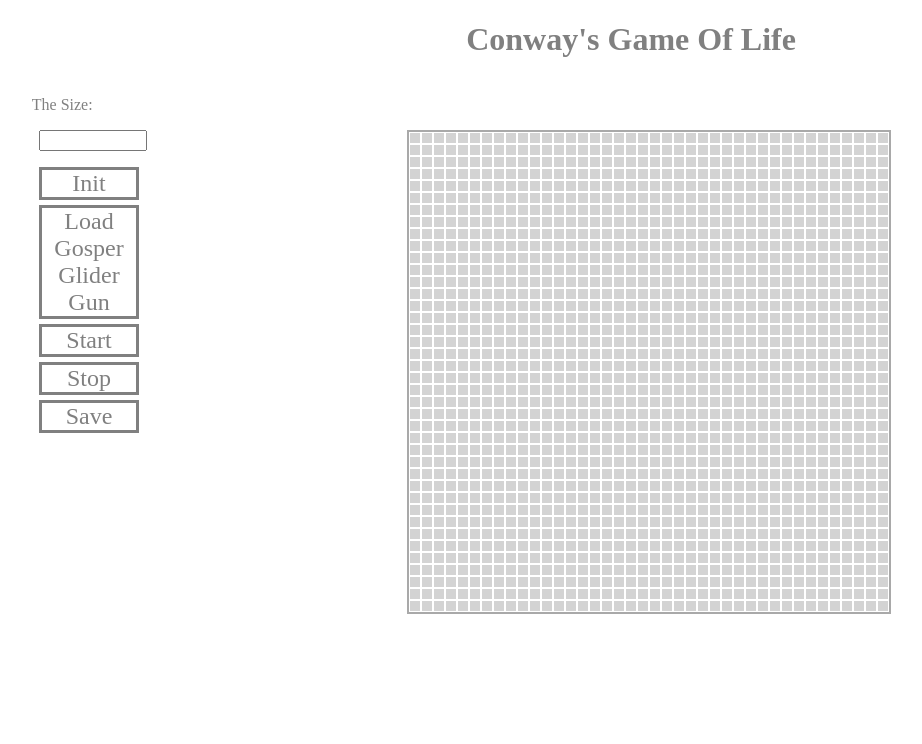
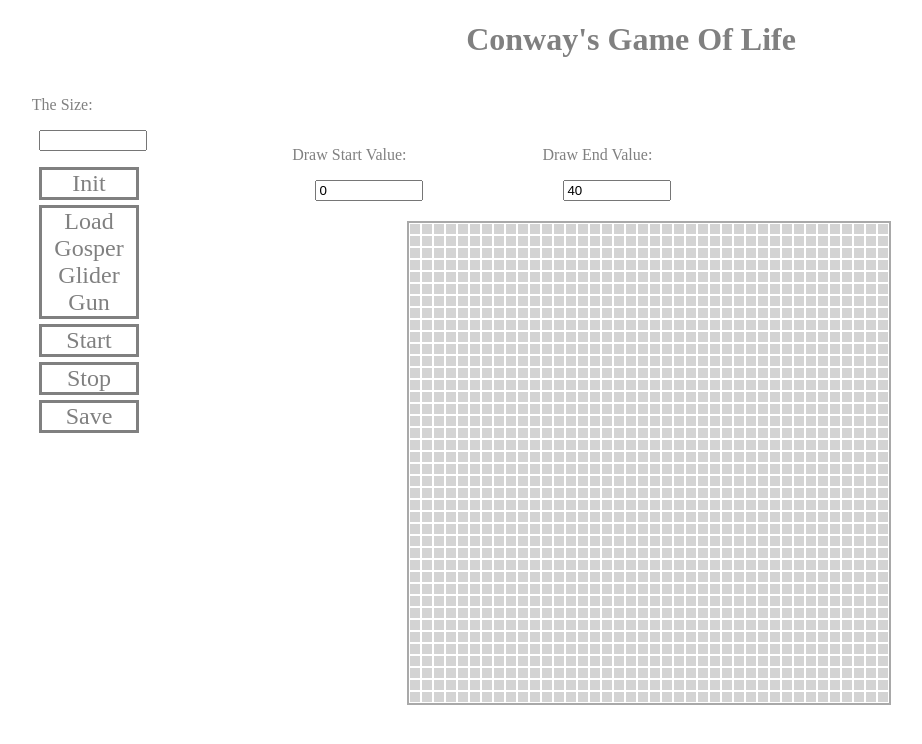
Before and after one commit to gheorghina/GameOfLife, an Angular app: page / in a window 1280 px wide. Shown: the top 744 px of the page, without its empty margins (9-931 px from the left). Built offline with nearby package versions, Linux system fonts and the light colour scheme; no server answers.

Commit message:
limit the visible area to given sizes

```diff
--- a/src/app/universe/universe.component.css
+++ b/src/app/universe/universe.component.css
@@ -3,14 +3,30 @@
     border-spacing: 0;
     border: solid 2px darkgray;
     display: table;
+    width: 100px;
+    height: 100px;
+    overflow-y: auto;
+}
+
+.inputSizeText{
+    float: left;
+    margin-left: 100px;
+    margin-bottom: 20px;
+}
+
+.inputSizeValue{
+    margin-left: 40px;
+    width: 100px
 }
 
 .tr{
     display: table-row;
+    overflow: inherit;
 }
 
 .td{
     display: table-cell;
+    overflow: inherit;
 }
 
 
--- a/src/app/universe/universe.component.html
+++ b/src/app/universe/universe.component.html
@@ -1,4 +1,13 @@
-<div class="universe-container" [ngStyle]="{'width':generationSize, 'height': generationSize}">
+<div class="inputSizeText">
+  <p >Draw Start Value: </p>
+  <input class="inputSizeValue" (keyup)="onSetDrawStartValue(startBox.value)" #startBox value="{{drawStartValue}}">
+</div>
+<div class="inputSizeText">
+  <p >Draw End Value: </p>
+  <input class="inputSizeValue" (keyup)="onSetDrawEndValue(endBox.value)" #endBox value="{{drawEndValue}}">
+</div>
+
+<div class="universe-container">
   <div *ngFor="let row of universeNumbers" class="tr">
     <div *ngFor="let cell of row" class="td">
       <div class="cell" [ngStyle]="{'background': hasActiveCell(cell.x,cell.y) ? 'blue' : 'lightgray'}" (click)="setCell(cell.x, cell.y)"></div>
--- a/src/app/universe/universe.component.ts
+++ b/src/app/universe/universe.component.ts
@@ -1,6 +1,7 @@
 import { Component } from '@angular/core';
 import { Cell } from '../contracts/cell.model';
 import { AddiacentCellsGroup } from '../contracts/addiacentcellsgroup.model';
+import { start } from 'repl';
 
 @Component({
   selector: 'app-universe',
@@ -11,6 +12,8 @@ import { AddiacentCellsGroup } from '../contracts/addiacentcellsgroup.model';
 export class UniverseComponent {
   gosperglidergun = [];
   universeSize = 40;
+  drawStartValue = 0;
+  drawEndValue = 40;
   universeNumbers = [];
   cellSize = 10;
   private generation = [];
@@ -91,7 +94,7 @@ export class UniverseComponent {
 
     if (universeMarginIsHit) {
       let increasedSize = ++this.universeSize;
-      this.init(increasedSize);
+      //this.init(increasedSize); Temporray skip this for testing purposes of the algorithm
     }
 
     this.generation = newGeneration;
@@ -184,7 +187,7 @@ export class UniverseComponent {
       this.seenCellInGeneration[this.getKey(cell.x, cell.y)] = true;
     }
 
-    this.updateGenerationNumbers(dataSize);
+    this.updateGenerationNumbers(0, dataSize);
 
     this.generation = [];
     this.generation = newGeneration;
@@ -206,7 +209,18 @@ export class UniverseComponent {
     return (this.cellSize * size) + (2 * size) + 'px';
   }
 
-  private updateGenerationNumbers(givenSize) {
+  onSetDrawStartValue(startValue){
+    this.drawStartValue = startValue;
+    this.updateGenerationNumbers(this.drawStartValue, this.drawEndValue);
+
+  }
+
+  onSetDrawEndValue(endValue){
+    this.drawEndValue = endValue;
+    this.updateGenerationNumbers(this.drawStartValue, this.drawEndValue);
+  }
+
+  private updateGenerationNumbers(start, givenSize) {
     this.universeNumbers = [];
 
     for (var i = 0; i < givenSize; i++) {
@@ -221,6 +235,6 @@ export class UniverseComponent {
     this.universeSize = givenSize;
     this.generationSize = this.generateContainerSize(givenSize);
     this.generation = [];
-    this.updateGenerationNumbers(givenSize);
+    this.updateGenerationNumbers(0, givenSize);
   }
 }
```
